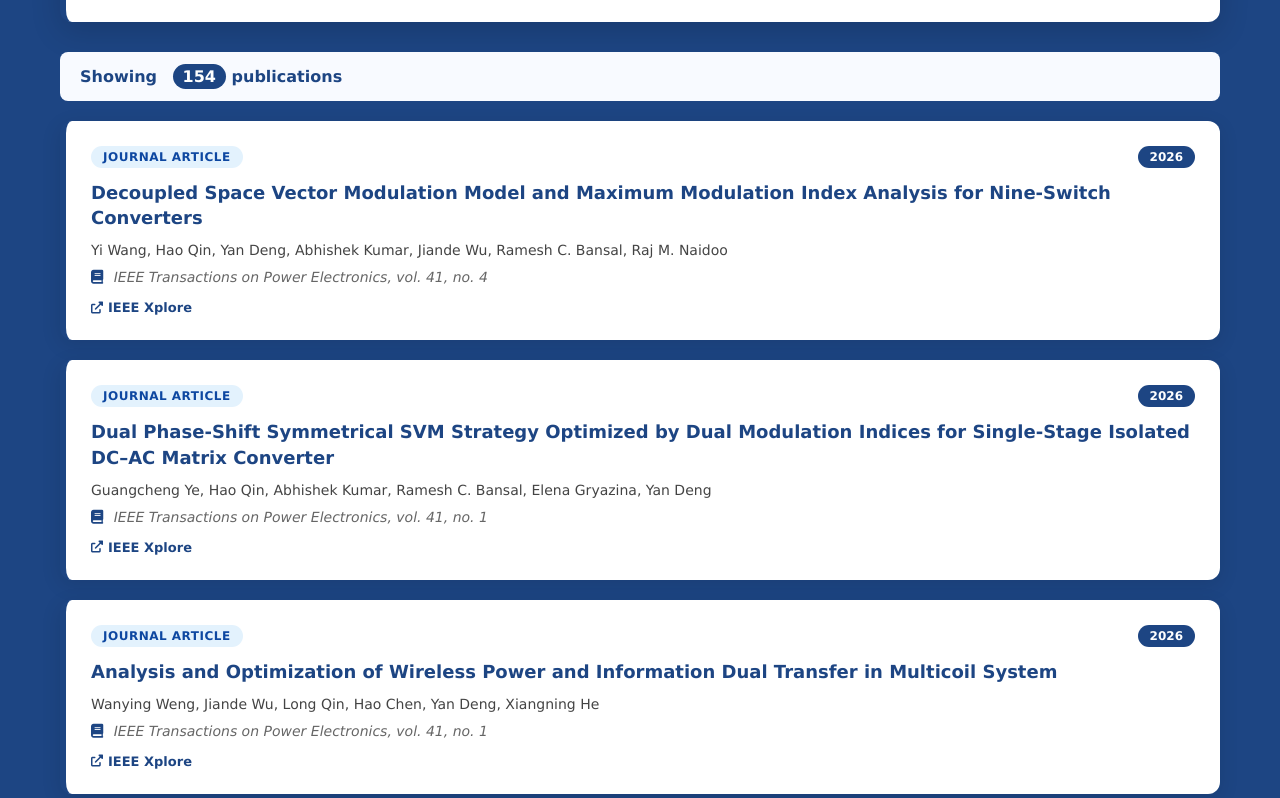
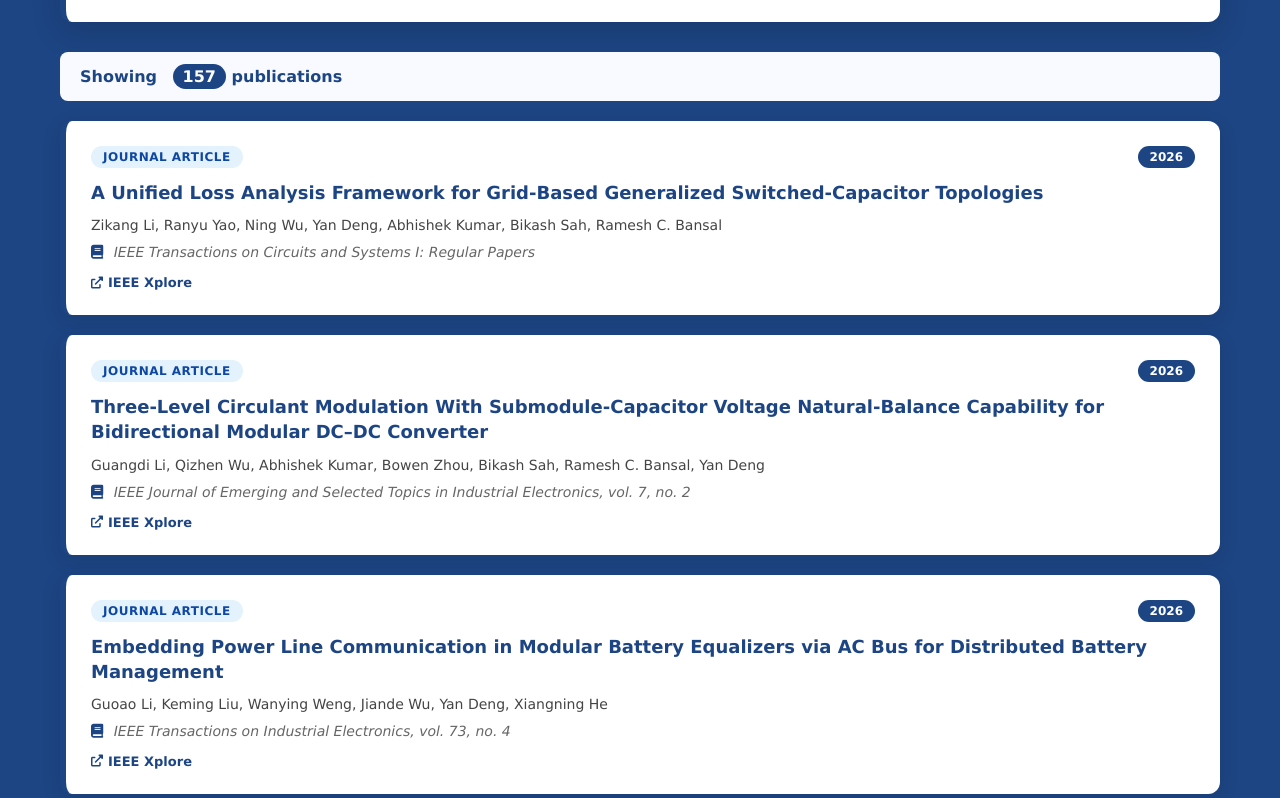
Before and after one commit to acertainbanana/regent_website, a plain HTML site: page publication.html in a window 1280 px wide. Shown: the part 503-1301 px from the top of the page. Drawn offline with Linux system fonts and the light colour scheme.

Commit message:
Update publication.html

```diff
--- a/publication.html
+++ b/publication.html
@@ -138,6 +138,45 @@
 
   <!-- Publications List -->
   <!-- 2026 Publications -->
+<li class="publication-item" data-year="2026" data-type="journal" data-venue="ieee tcas-i" data-authors="li">
+  <div class="publication-header">
+    <span class="publication-type type-journal">Journal Article</span>
+    <span class="publication-year">2026</span>
+  </div>
+  <div class="publication-title">A Unified Loss Analysis Framework for Grid-Based Generalized Switched-Capacitor Topologies</div>
+  <div class="publication-authors">Zikang Li, Ranyu Yao, Ning Wu, Yan Deng, Abhishek Kumar, Bikash Sah, Ramesh C. Bansal</div>
+  <div class="publication-venue"><i class="fas fa-book"></i> IEEE Transactions on Circuits and Systems I: Regular Papers</div>
+  <div class="publication-links">
+    <a href="https://ieeexplore.ieee.org/document/11641673/" class="publication-link" target="_blank"><i class="fas fa-external-link-alt"></i> IEEE Xplore</a>
+  </div>
+</li>
+
+<li class="publication-item" data-year="2026" data-type="journal" data-venue="ieee jestie" data-authors="li">
+  <div class="publication-header">
+    <span class="publication-type type-journal">Journal Article</span>
+    <span class="publication-year">2026</span>
+  </div>
+  <div class="publication-title">Three-Level Circulant Modulation With Submodule-Capacitor Voltage Natural-Balance Capability for Bidirectional Modular DC–DC Converter</div>
+  <div class="publication-authors">Guangdi Li, Qizhen Wu, Abhishek Kumar, Bowen Zhou, Bikash Sah, Ramesh C. Bansal, Yan Deng</div>
+  <div class="publication-venue"><i class="fas fa-book"></i> IEEE Journal of Emerging and Selected Topics in Industrial Electronics, vol. 7, no. 2</div>
+  <div class="publication-links">
+    <a href="https://ieeexplore.ieee.org/document/11311537/" class="publication-link" target="_blank"><i class="fas fa-external-link-alt"></i> IEEE Xplore</a>
+  </div>
+</li>
+
+<li class="publication-item" data-year="2026" data-type="journal" data-venue="ieee tie" data-authors="li">
+  <div class="publication-header">
+    <span class="publication-type type-journal">Journal Article</span>
+    <span class="publication-year">2026</span>
+  </div>
+  <div class="publication-title">Embedding Power Line Communication in Modular Battery Equalizers via AC Bus for Distributed Battery Management</div>
+  <div class="publication-authors">Guoao Li, Keming Liu, Wanying Weng, Jiande Wu, Yan Deng, Xiangning He</div>
+  <div class="publication-venue"><i class="fas fa-book"></i> IEEE Transactions on Industrial Electronics, vol. 73, no. 4</div>
+  <div class="publication-links">
+    <a href="https://ieeexplore.ieee.org/document/11293777/" class="publication-link" target="_blank"><i class="fas fa-external-link-alt"></i> IEEE Xplore</a>
+  </div>
+</li>
+
 <li class="publication-item" data-year="2026" data-type="journal" data-venue="ieee tpel" data-authors="wang">
   <div class="publication-header">
     <span class="publication-type type-journal">Journal Article</span>
```
